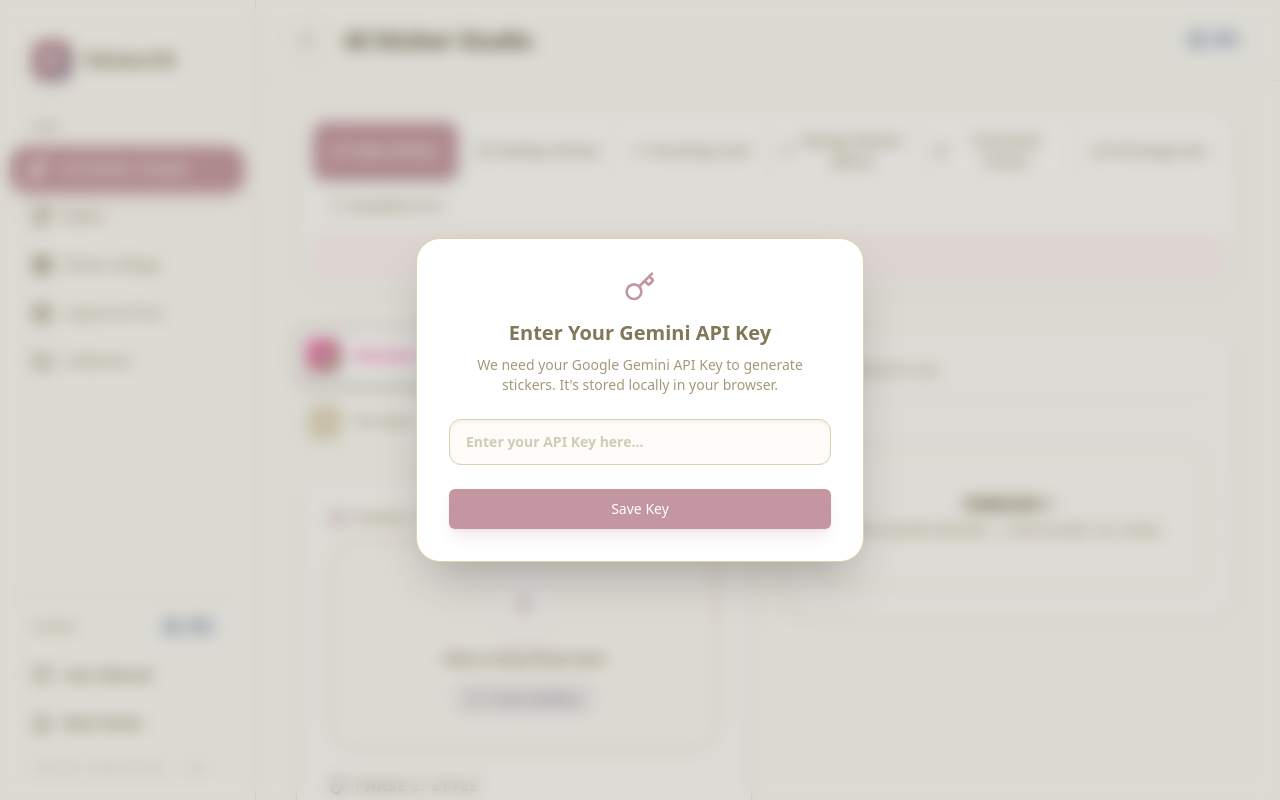
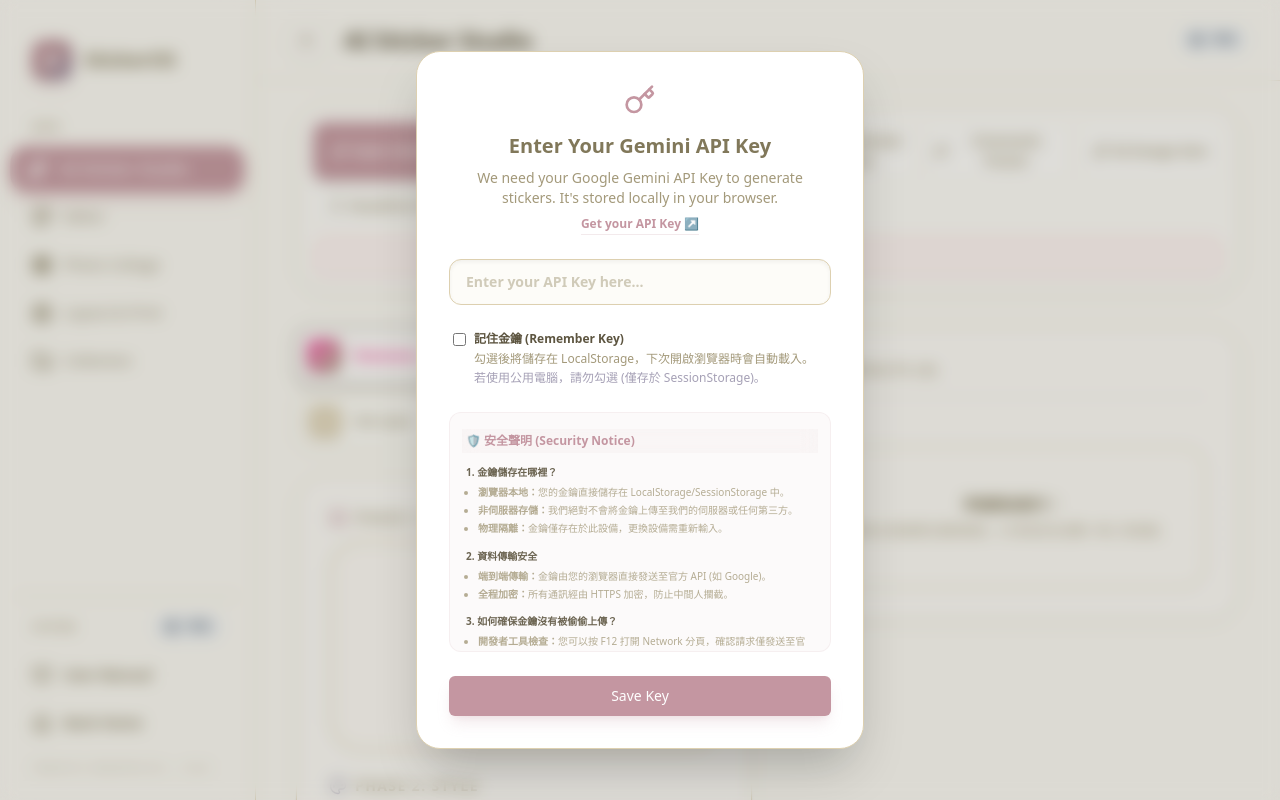
Before and after one commit to Ttingyu1123/Sticker_Universe, a React (Vite) app: page /generator in a window 1280 px wide. Shown: the top 800 px of the page. Built offline with nearby package versions, Linux system fonts and the light colour scheme.

Commit message:
feat: enhance BYOK security and fix mobile downloads

```diff
--- a/index.html
+++ b/index.html
@@ -6,6 +6,14 @@
     <link rel="icon" type="image/svg+xml" href="/vite.svg" />
     <meta name="viewport" content="width=device-width, initial-scale=1.0" />
     <title>StickerOS</title>
+    <meta http-equiv="Content-Security-Policy" content="
+        default-src 'self';
+        script-src 'self' 'unsafe-inline' 'unsafe-eval';
+        style-src 'self' 'unsafe-inline';
+        img-src 'self' data: blob: https://generativelanguage.googleapis.com;
+        connect-src 'self' https://generativelanguage.googleapis.com wss: ws:;
+        font-src 'self' data:;
+    ">
 </head>
 
 <body>
--- a/src/locales/zh-TW.json
+++ b/src/locales/zh-TW.json
@@ -10,7 +10,6 @@
         "backHome": "返回首頁",
         "generator": "AI貼圖工作室",
         "cinematic": "影劇海報大師",
-        "editor": "編輯器",
         "editor": "編輯器",
         "packager": "裁切工具",
         "beautify": "美化加工",
@@ -305,6 +304,7 @@
             "downloadZip": "下載 ZIP",
             "zoom": "放大預覽",
             "close": "關閉",
+            "cancel": "取消",
             "copyPrompt": "複製提示詞",
             "downloadPrompt": "下載提示詞",
             "results": "生成結果",
--- a/src/pages/Gallery/App.tsx
+++ b/src/pages/Gallery/App.tsx
@@ -214,8 +214,22 @@
     };
 
     const handleDownload = (imageUrl: string, filename: string) => {
-        // Use FileSaver.js for better cross-browser compatibility, especially mobile
-        saveAs(imageUrl, `${filename.replace(/\s/g, '_')}_sticker.png`);
+        // Safe filename: truncate to 50 chars, remove special chars
+        const safeFilename = filename.slice(0, 50).replace(/[^\w\s\u4e00-\u9fa5]/gi, '_');
+
+        if (imageUrl.startsWith('data:')) {
+            try {
+                const blob = base64ToBlob(imageUrl);
+                saveAs(blob, `${safeFilename}_sticker.png`);
+            } catch (e) {
+                console.error("Failed to convert data URL to Blob:", e);
+                // Fallback to direct save
+                saveAs(imageUrl, `${safeFilename}_sticker.png`);
+            }
+        } else {
+            // Use FileSaver.js for better cross-browser compatibility
+            saveAs(imageUrl, `${safeFilename}_sticker.png`);
+        }
     };
 
     // Helper to convert Base64 Data URL to Blob for reliable sharing
@@ -232,16 +246,18 @@
     const handleShare = async (sticker: Sticker) => {
         try {
             let file: File;
+            // Safe filename: truncate to 50 chars, remove special chars
+            const safePhrase = sticker.phrase.slice(0, 50).replace(/[^\w\s\u4e00-\u9fa5]/gi, '_');
 
             if (sticker.imageUrl.startsWith('data:')) {
                 // Handle Base64 Data URL (Generated Images)
                 const blob = base64ToBlob(sticker.imageUrl);
-                file = new File([blob], `${sticker.phrase}.png`, { type: 'image/png' });
+                file = new File([blob], `${safePhrase}.png`, { type: 'image/png' });
             } else {
                 // Handle Remote URL (Uploaded/Stored Images)
                 const response = await fetch(sticker.imageUrl);
                 const blob = await response.blob();
-                file = new File([blob], `${sticker.phrase}.png`, { type: 'image/png' });
+                file = new File([blob], `${safePhrase}.png`, { type: 'image/png' });
             }
 
             if (navigator.canShare && navigator.canShare({ files: [file] })) {
--- a/src/pages/Generator/App.tsx
+++ b/src/pages/Generator/App.tsx
@@ -22,6 +22,7 @@
   const [apiKey, setApiKey] = useState('');
   const [tempKey, setTempKey] = useState('');
   const [showKeyModal, setShowKeyModal] = useState(false);
+  const [rememberKey, setRememberKey] = useState(false); // Default to false for security (SessionStorage)
   const [stickers, setStickers] = useState<Sticker[]>([]);
   const [error, setError] = useState<string | null>(null);
   const [isZipping, setIsZipping] = useState(false);
@@ -29,9 +30,17 @@
 
   // Initialize API Key
   useEffect(() => {
-    const storedKey = localStorage.getItem('gemini_api_key');
-    if (storedKey) {
-      setApiKey(storedKey);
+    // Check LocalStorage (Persistent)
+    const localKey = localStorage.getItem('gemini_api_key');
+    // Check SessionStorage (Temp)
+    const sessionKey = sessionStorage.getItem('gemini_api_key');
+
+    if (localKey) {
+      setApiKey(localKey);
+      setRememberKey(true);
+    } else if (sessionKey) {
+      setApiKey(sessionKey);
+      setRememberKey(false);
     } else {
       setShowKeyModal(true);
     }
@@ -66,10 +75,31 @@
       setError("請輸入有效的 API Key");
       return;
     }
-    setApiKey(tempKey.trim());
-    localStorage.setItem('gemini_api_key', tempKey.trim());
+    const key = tempKey.trim();
+    setApiKey(key);
+
+    if (rememberKey) {
+      // User opted for persistent storage
+      localStorage.setItem('gemini_api_key', key);
+      sessionStorage.removeItem('gemini_api_key'); // Clean up session
+    } else {
+      // User opted for session-only storage
+      sessionStorage.setItem('gemini_api_key', key);
+      localStorage.removeItem('gemini_api_key'); // Clean up local
+    }
+
     setShowKeyModal(false);
     setError(null);
+  };
+
+  const handleClearKey = () => {
+    if (confirm(t('generator.apiKey.clearConfirm') || "Are you sure you want to remove your API Key?")) {
+      setApiKey('');
+      setTempKey('');
+      localStorage.removeItem('gemini_api_key');
+      sessionStorage.removeItem('gemini_api_key');
+      setShowKeyModal(true);
+    }
   };
 
   const handleOpenKeyModal = () => {
@@ -264,6 +294,14 @@
               <Key size={32} className="text-primary mx-auto mb-4" />
               <h3 className="text-xl font-black text-bronze mb-2">{t('generator.apiKey.title')}</h3>
               <p className="text-sm text-bronze-light">{t('generator.apiKey.desc')}</p>
+              <a
+                href="https://aistudio.google.com/app/apikey"
+                target="_blank"
+                rel="noopener noreferrer"
+                className="inline-block mt-2 text-xs font-bold text-primary hover:text-primary-hover hover:underline transition-colors border-b border-primary/20 hover:border-primary pb-0.5"
+              >
+                {t('generator.apiKey.get') || "獲取 API Key"} ↗
+              </a>
             </div>
             <input
               type="password"
@@ -272,15 +310,76 @@
               placeholder={t('generator.apiKey.placeholder')}
               className="w-full px-4 py-3 bg-cream-light border border-cream-dark rounded-xl font-bold text-sm outline-none focus:border-primary focus:ring-2 focus:ring-primary/10 text-bronze-text shadow-inner placeholder-bronze-light/50"
             />
+
+            {/* Storage Option Checkbox */}
+            <div className="flex items-start gap-2 px-1">
+              <input
+                type="checkbox"
+                id="rememberKey"
+                checked={rememberKey}
+                onChange={(e) => setRememberKey(e.target.checked)}
+                className="mt-1 rounded border-cream-dark text-primary focus:ring-primary/20"
+              />
+              <label htmlFor="rememberKey" className="text-xs text-bronze-light leading-relaxed cursor-pointer">
+                <span className="font-bold text-bronze-text block">記住金鑰 (Remember Key)</span>
+                勾選後將儲存在 LocalStorage，下次開啟瀏覽器時會自動載入。<br />
+                <span className="text-secondary/80">若使用公用電腦，請勿勾選 (僅存於 SessionStorage)。</span>
+              </label>
+            </div>
+
+            <div className="bg-primary/5 p-4 rounded-xl border border-primary/10 text-[10px] text-bronze-light space-y-3 max-h-60 overflow-y-auto custom-scrollbar">
+              <p className="font-bold text-primary flex items-center gap-1 text-xs sticky top-0 bg-primary/5 backdrop-blur-sm -mx-1 px-1 py-1">
+                🛡️ 安全聲明 (Security Notice)
+              </p>
+
+              <div className="space-y-1">
+                <p className="font-bold text-bronze-text opacity-90">1. 金鑰儲存在哪裡？</p>
+                <ul className="list-disc pl-3 space-y-0.5 opacity-80 leading-relaxed">
+                  <li><span className="font-bold">瀏覽器本地：</span>您的金鑰直接儲存在 LocalStorage/SessionStorage 中。</li>
+                  <li><span className="font-bold">非伺服器存儲：</span>我們絕對不會將金鑰上傳至我們的伺服器或任何第三方。</li>
+                  <li><span className="font-bold">物理隔離：</span>金鑰僅存在於此設備，更換設備需重新輸入。</li>
+                </ul>
+              </div>
+
+              <div className="space-y-1">
+                <p className="font-bold text-bronze-text opacity-90">2. 資料傳輸安全</p>
+                <ul className="list-disc pl-3 space-y-0.5 opacity-80 leading-relaxed">
+                  <li><span className="font-bold">端到端傳輸：</span>金鑰由您的瀏覽器直接發送至官方 API (如 Google)。</li>
+                  <li><span className="font-bold">全程加密：</span>所有通訊經由 HTTPS 加密，防止中間人攔截。</li>
+                </ul>
+              </div>
+
+              <div className="space-y-1">
+                <p className="font-bold text-bronze-text opacity-90">3. 如何確保金鑰沒有被偷偷上傳？</p>
+                <ul className="list-disc pl-3 space-y-0.5 opacity-80 leading-relaxed">
+                  <li><span className="font-bold">開發者工具檢查：</span>您可以按 F12 打開 Network 分頁，確認請求僅發送至官方網域。</li>
+                  <li><span className="font-bold">開源透明：</span>本專案原始碼已公開，可隨時審閱金鑰處理邏輯。</li>
+                </ul>
+              </div>
+
+              <div className="space-y-1">
+                <p className="font-bold text-bronze-text opacity-90">4. 最佳安全實踐建議</p>
+                <ul className="list-disc pl-3 space-y-0.5 opacity-80 leading-relaxed">
+                  <li><span className="font-bold">設定限額：</span>請在 API 後台設定使用的 Monthly Usage Limit。</li>
+                  <li><span className="font-bold">定期更換：</span>養成定期更新 API 金鑰的習慣。</li>
+                  <li><span className="font-bold">使用後清除：</span>公用電腦使用後，請務必點擊「清除金鑰」按鈕。</li>
+                </ul>
+              </div>
+            </div>
             {error && <p className="text-secondary text-xs font-bold text-center">{error}</p>}
             <div className="flex gap-3">
               <Button onClick={handleSaveKey} className="w-full bg-primary hover:bg-primary-hover text-white shadow-lg shadow-primary/20">
                 {t('generator.apiKey.save')}
               </Button>
               {apiKey && (
-                <Button onClick={() => setShowKeyModal(false)} className="bg-cream-light text-bronze-text hover:bg-cream-dark/20 border border-cream-dark">
-                  {t('generator.action.cancel')}
-                </Button>
+                <>
+                  <Button onClick={() => setShowKeyModal(false)} className="bg-cream-light text-bronze-text hover:bg-cream-dark/20 border border-cream-dark">
+                    {t('generator.action.cancel')}
+                  </Button>
+                  <Button onClick={handleClearKey} className="bg-red-50 text-red-500 hover:bg-red-100 border border-red-200" title="Remove Key">
+                    清除
+                  </Button>
+                </>
               )}
             </div>
           </div>
```
